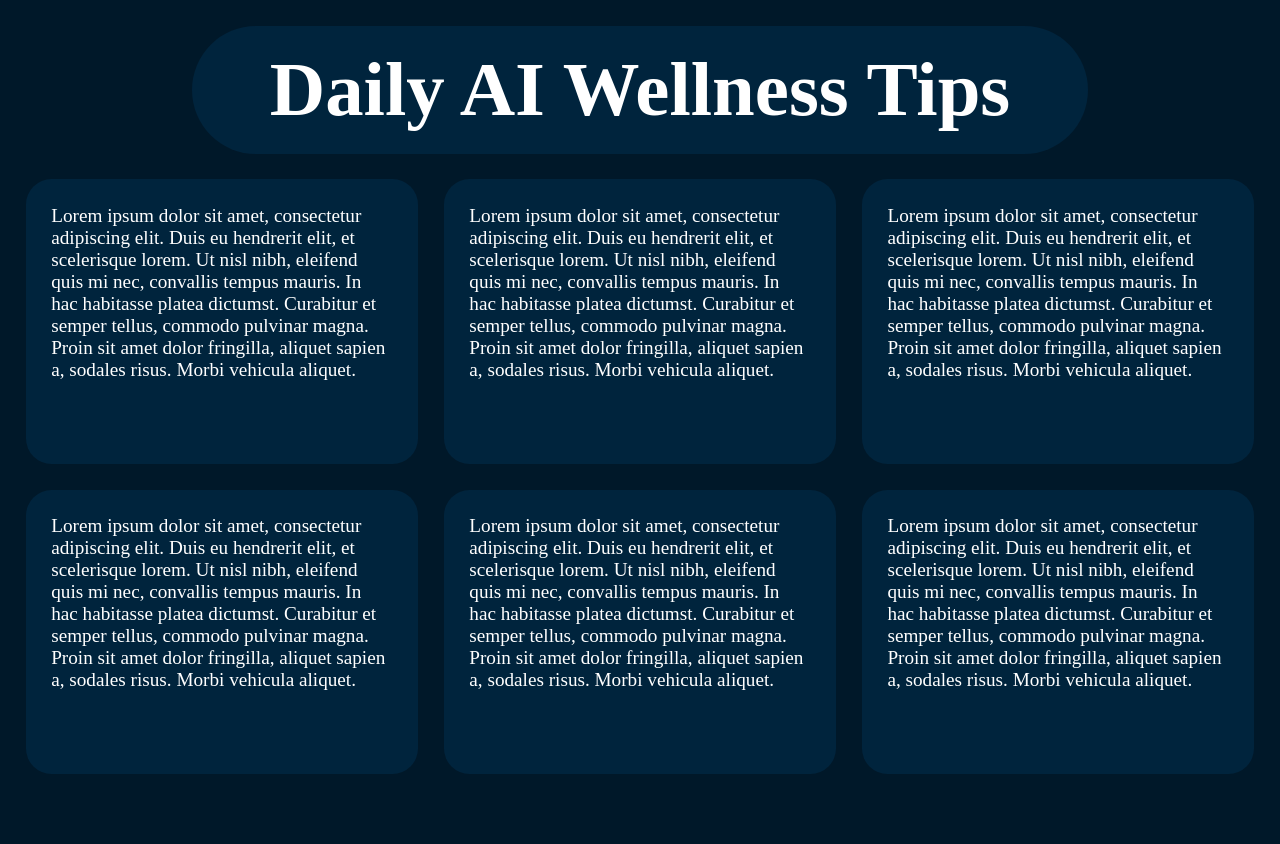
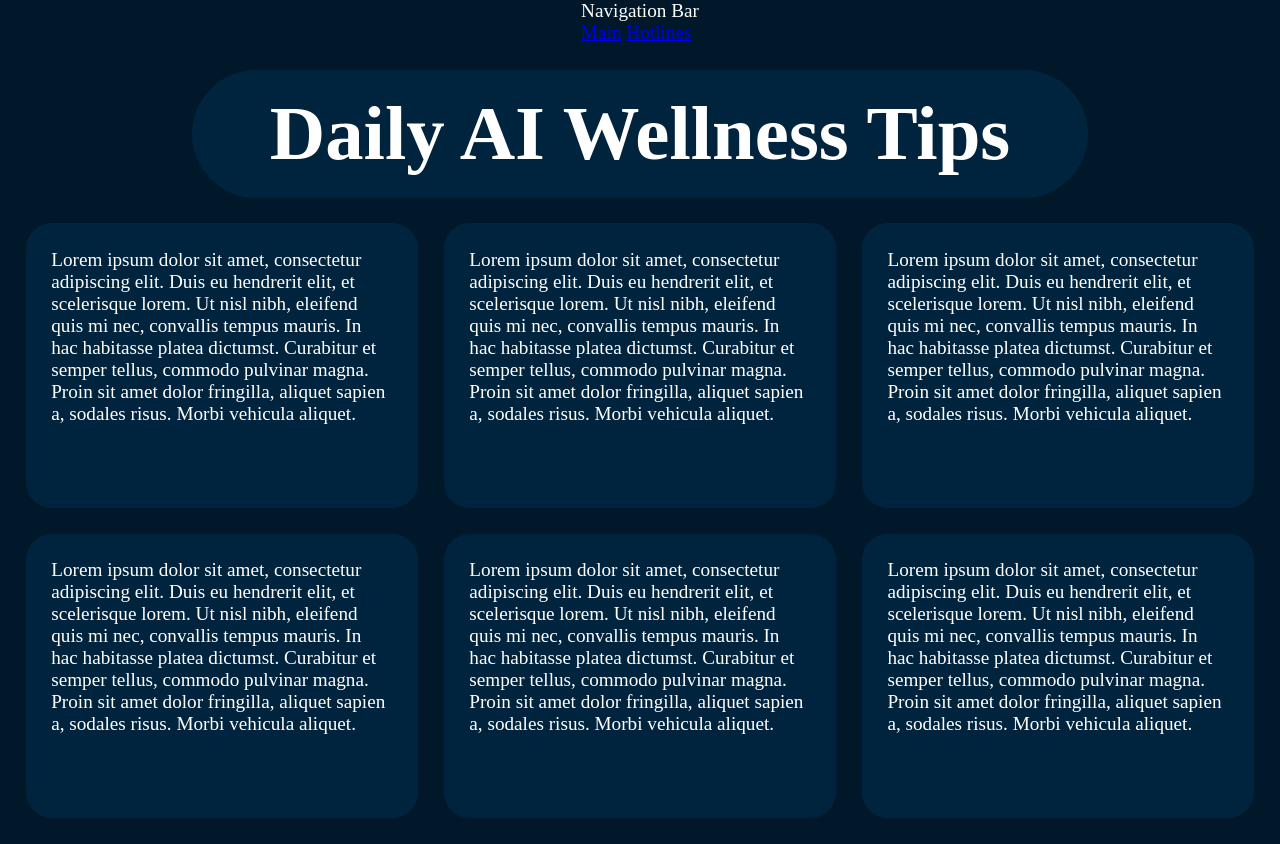
Before and after one commit to metangdude101/ShreyDatta_AIWellness, a plain HTML site: page index.html in a window 1280 px wide. Before the commit the page ends 800 px from the top, so only its background shows below. Drawn offline with Linux system fonts and the light colour scheme; no server answers.

Commit message:
Update index.html

```diff
--- a/index.html
+++ b/index.html
@@ -4,6 +4,11 @@
     <title>AI Wellness Tips</title>
 </head>
 <body>
+    <div>
+        <div>Navigation Bar</div>
+        <a href="/">Main</a>
+        <a href="/hotlines">Hotlines</a>
+    </div>
     <div id="header">Daily AI Wellness Tips</div>
     <div class="tips">
         <div class="box">Lorem ipsum dolor sit amet, consectetur adipiscing elit. Duis eu hendrerit elit, et scelerisque lorem. Ut nisl nibh, eleifend quis mi nec, convallis tempus mauris. In hac habitasse platea dictumst. Curabitur et semper tellus, commodo pulvinar magna. Proin sit amet dolor fringilla, aliquet sapien a, sodales risus. Morbi vehicula aliquet.</div>
@@ -15,4 +20,5 @@
         <div class="box">Lorem ipsum dolor sit amet, consectetur adipiscing elit. Duis eu hendrerit elit, et scelerisque lorem. Ut nisl nibh, eleifend quis mi nec, convallis tempus mauris. In hac habitasse platea dictumst. Curabitur et semper tellus, commodo pulvinar magna. Proin sit amet dolor fringilla, aliquet sapien a, sodales risus. Morbi vehicula aliquet.</div>
         <div class="box">Lorem ipsum dolor sit amet, consectetur adipiscing elit. Duis eu hendrerit elit, et scelerisque lorem. Ut nisl nibh, eleifend quis mi nec, convallis tempus mauris. In hac habitasse platea dictumst. Curabitur et semper tellus, commodo pulvinar magna. Proin sit amet dolor fringilla, aliquet sapien a, sodales risus. Morbi vehicula aliquet.</div>
     </div>
+
 </body>
```
